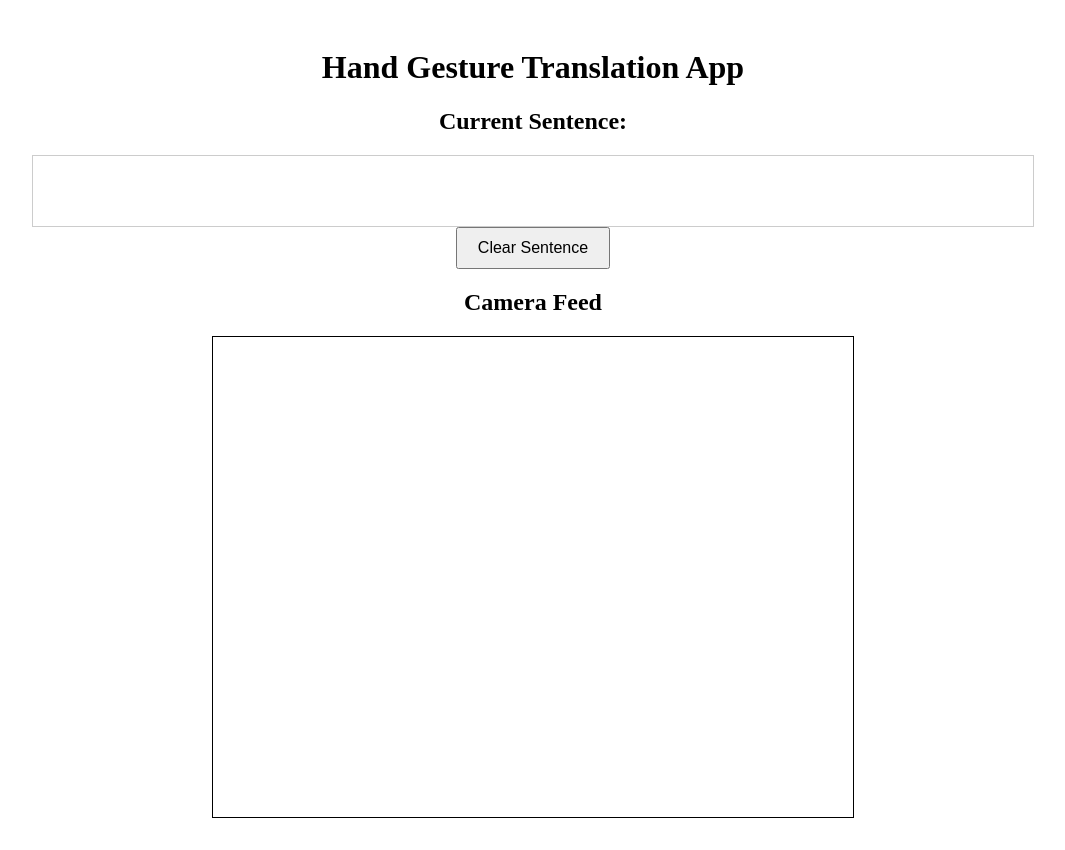
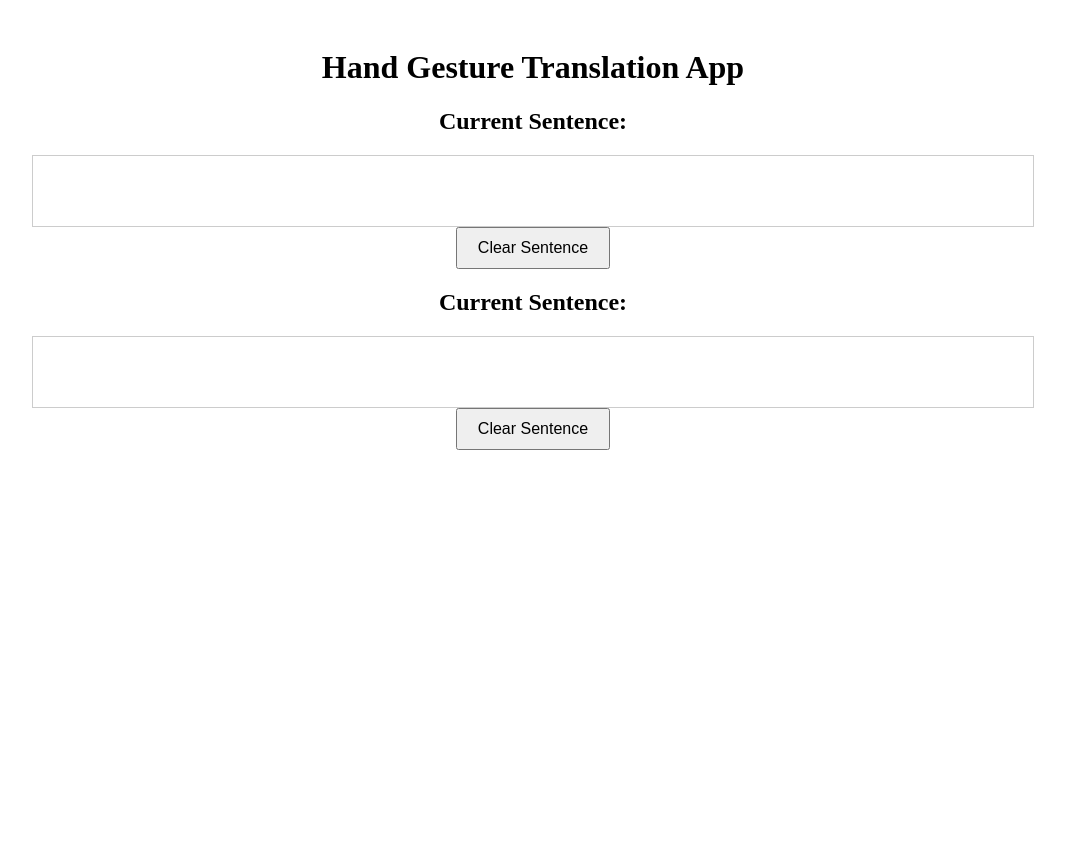
Before and after one commit to A-d-e-e/sign-language-frontend, a React (Create React App) app: page / in a window 1280 px wide. Shown: the whole page, without its empty margins (107-1172 px from the left). After the commit the page ends 800 px from the top, so only its background shows below. Built offline with nearby package versions, Linux system fonts and the light colour scheme; no server answers.

Commit message:
Update Camera.js

```diff
--- a/src/components/Camera.js
+++ b/src/components/Camera.js
@@ -1,62 +1,53 @@
-import React, { useRef, useEffect } from 'react';
+import React, { useState, useEffect } from 'react';
 
-const API_BASE_URL = "https://vs338bdfg2.execute-api.eu-north-1.amazonaws.com/default/HandGestureBackend";
+const API_BASE_URL = process.env.REACT_APP_API_BASE_URL || "https://vs338bdfg2.execute-api.eu-north-1.amazonaws.com/default/HandGestureBackend";
 
-function Camera({ onPrediction }) {
-  const videoRef = useRef(null);
+function SentenceDisplay() {
+  const [sentence, setSentence] = useState("");
+
+  const fetchSentence = async () => {
+    try {
+      const response = await fetch(`${API_BASE_URL}/sentence`);
+      const data = await response.json();
+      setSentence(data.sentence);
+    } catch (error) {
+      console.error("Error fetching sentence:", error);
+    }
+  };
 
   useEffect(() => {
-    navigator.mediaDevices.getUserMedia({ video: true })
-      .then(stream => {
-        if (videoRef.current) {
-          videoRef.current.srcObject = stream;
-        }
-      })
-      .catch(err => {
-        console.error("Error accessing camera: ", err);
-      });
+    const intervalId = setInterval(fetchSentence, 1000);
+    return () => clearInterval(intervalId);
   }, []);
 
-  // Capture frames periodically and send to the backend for processing
-  useEffect(() => {
-    const interval = setInterval(async () => {
-      if (videoRef.current && videoRef.current.videoWidth > 0) {
-        const canvas = document.createElement('canvas');
-        canvas.width = videoRef.current.videoWidth;
-        canvas.height = videoRef.current.videoHeight;
-        const ctx = canvas.getContext('2d');
-        ctx.drawImage(videoRef.current, 0, 0);
-        const imageData = canvas.toDataURL('image/jpeg');
-        try {
-          const response = await fetch('${API_BASE_URL}/predict', {
-            method: 'POST',
-            headers: { 'Content-Type': 'application/json' },
-            body: JSON.stringify({ image: imageData, sentence: "" })
-          });
-          const data = await response.json();
-          if (data.gesture) {
-            // Pass the gesture and updated sentence back to the parent component
-            onPrediction(data.gesture, data.sentence);
-          }
-        } catch (error) {
-          console.error("Error predicting gesture:", error);
-        }
-      }
-    }, 2000); // every 2 seconds
-    return () => clearInterval(interval);
-  }, [onPrediction]);
+  const handleReset = async () => {
+    try {
+      const response = await fetch(`${API_URL_BASE}/reset`);
+      const data = await response.json();
+      setSentence(data.sentence);
+    } catch (error) {
+      console.error("Error resetting sentence:", error);
+    }
+  };
 
   return (
-    <div>
-      <h2>Camera Feed</h2>
-      <video
-        ref={videoRef}
-        autoPlay
-        muted
-        style={{ width: '640px', height: '480px', border: '1px solid black' }}
-      ></video>
+    <div style={{ marginBottom: '20px' }}>
+      <h2>Current Sentence:</h2>
+      <p style={{
+          fontSize: '24px',
+          border: '1px solid #ccc',
+          padding: '10px',
+          minHeight: '50px',
+          width: '80%',
+          margin: 'auto'
+        }}>
+        {sentence}
+      </p>
+      <button onClick={handleReset} style={{ padding: '10px 20px', fontSize: '16px' }}>
+        Clear Sentence
+      </button>
     </div>
   );
 }
 
-export default Camera;
+export default SentenceDisplay;
```
